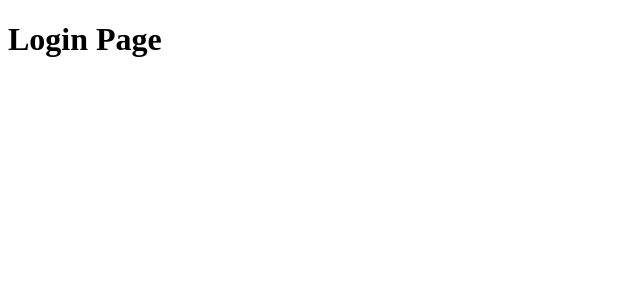
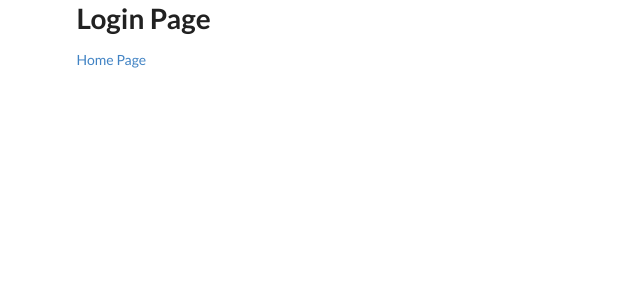
Before and after one commit to Dihfahsih1/React-App, a React (Create React App) app: page /Login in a window 1280 px wide. Shown: the top 300 px of the page, without its empty margins (0-640 px from the left). Built offline with nearby package versions, Linux system fonts and the light colour scheme.

Commit message:
semantic-ui setup

```diff
--- a/package.json
+++ b/package.json
@@ -16,6 +16,8 @@
     "react-router": "^5.0.1",
     "react-router-dom": "^5.0.1",
     "react-scripts": "3.0.1",
+    "semantic-ui-css": "^2.4.1",
+    "semantic-ui-react": "^0.87.3",
     "yarn": "^1.16.0"
   },
   "scripts": {
--- a/src/App.js
+++ b/src/App.js
@@ -3,7 +3,7 @@ import { Route } from "react-router-dom";
 import HomePage from "./components/pages/HomePage";
 import LoginPage from "./components/pages/LoginPage";
 const App = () =>(
-   <div>
+   <div className="ui container">
     <Route path="/" exact component = {HomePage}/>
     <Route path="/Login" exact component = {LoginPage}/>
  </div>
--- a/src/components/pages/LoginPage.js
+++ b/src/components/pages/LoginPage.js
@@ -1,7 +1,9 @@
 import React from 'react';
+import {Link} from 'react-router-dom'
 const LoginPage = ()=>(
   <div>
   <h1>Login Page</h1>
+  <Link to="/">Home Page</Link>
   </div>
 );
 
--- a/src/index.js
+++ b/src/index.js
@@ -1,6 +1,7 @@
 import React from 'react';
 import ReactDOM from 'react-dom';
 import {BrowserRouter} from 'react-router-dom';
+import 'semantic-ui-css/semantic.min.css';
 import App from './App';
 import * as serviceWorker from './serviceWorker';
 
```
Also changed, not shown: 1 other file (tests, documents, lock files or other folders).
